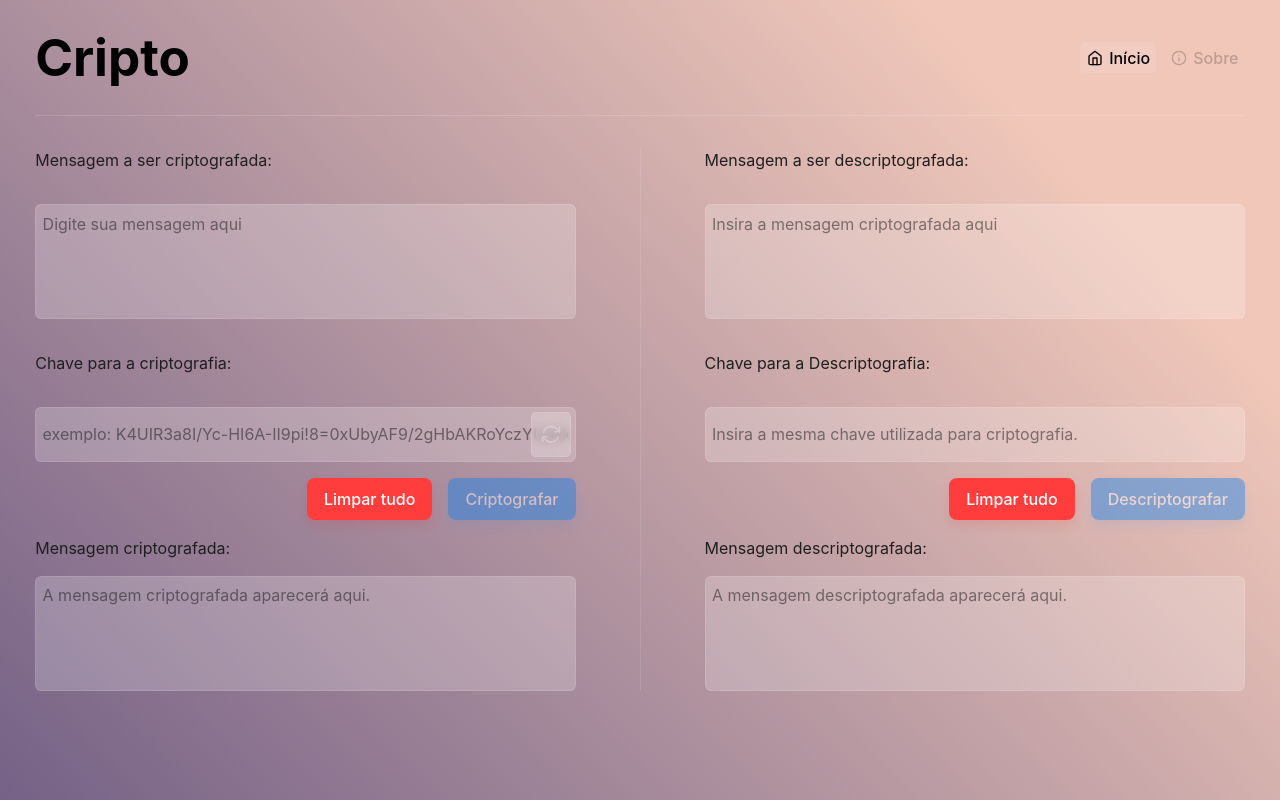
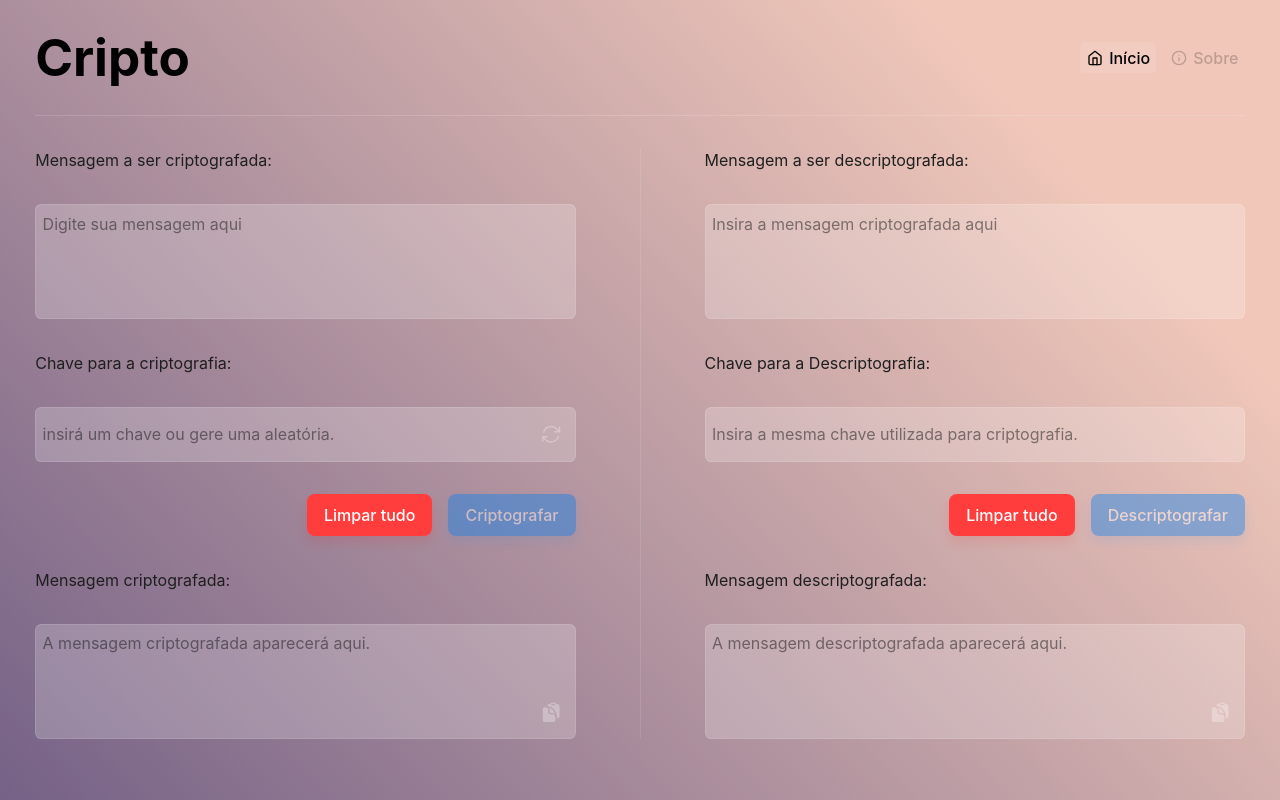
Before and after one commit to Wendell47/Cripto, a React (Vite) app: page / in a window 1280 px wide. Built offline with nearby package versions, Linux system fonts and the light colour scheme.

Commit message:
[#1]🎨style: added function button copy and animation

```diff
--- a/src/pages/App.jsx
+++ b/src/pages/App.jsx
@@ -1,7 +1,7 @@
 import { useEffect, useState } from 'react'
 import '../styles/App.css'
 import CryptoJS from 'crypto-js'
-import { HiArrowPath } from 'react-icons/hi2';
+import { HiArrowPath, HiClipboard, HiClipboardDocument, HiCheckCircle } from 'react-icons/hi2';
 
 function App() {
   const [isDisabled, setIsDisabled] = useState(true);
@@ -58,13 +58,19 @@ function App() {
     function copyMessage(id,text){
 
     if (text !== '' && !text.includes('err')){
-      const copyDiv = document.querySelector(`#${id} .copy_alert`)
-    copyDiv.classList.add('active');
-    setTimeout(() => {copyDiv.classList.remove('active')},580)
+
+      const icon_copy = document.querySelector(`#${id} .icons_copy_wrapper svg:first-child`)
+      const icon_check = document.querySelector(`#${id} .icons_copy_wrapper svg:last-child`)
+      icon_copy.classList.add('transition_icon');
+      icon_check.classList.add('transition_icon_hide');
+    setTimeout(() => {
+      icon_copy.classList.remove('transition_icon');
+      icon_check.classList.remove('transition_icon_hide');
+    },480)
     navigator.clipboard.writeText(text)
     }
+  }
 
-  }
 
 
   function generateRandomKey(){
@@ -78,6 +84,12 @@ function App() {
         chave += Math.floor(Math.random() * 16).toString(16);
     }
     setSecretKey(chave)
+  }
+
+  function pasterRandomKey(){
+    if(secretKey){
+      setSecretKeyToDecrypt(secretKey)
+    }
   }
 
   useEffect(() => {
@@ -97,86 +109,115 @@ function App() {
     else{
       setIsDisabledSecondary(true)
     }
-
+    const button = document.querySelector('#paster_button');
+    if(secretKey){
+      button.classList.remove('hide')
+    }else{
+      button.classList.add('hide')
+    }
 
   },[secretKey, messageToEncrypt,messageToDecrypt,secretKeyToDecrypt])
 
+  setTimeout(()=>{
+    const animation = document.querySelector('.random_key_btn')
+    animation.classList.remove('animation2')
+  },1800)
   return (
     <>
 
       <div className='Content-Area'>
           <div>
               <label  htmlFor='input_message_Encrypt'>
-
                 <p>Mensagem a ser criptografada:</p>
                 <textarea
                 value={messageToEncrypt}
                 placeholder='Digite sua mensagem aqui'
                 onChange={e => setMessageToEncrypt(e.target.value)}
-                id='input_message_Encrypt'/>
+                id='input_message_Encrypt'
+                />
+              </label>
+              <label htmlFor='input_key_Encrypt'>
                     <p> Chave para a criptografia:</p>
                     <div className='input_key_wrapper'>
-                    <input type='text'
+                    <input
+                    id='input_key_Encrypt'
+                    type='text'
                     value={secretKey}
                     onChange={e => setSecretKey(e.target.value)}
-                    placeholder='exemplo: K4UIR3a8I/Yc-HI6A-II9pi!8=0xUbyAF9/2gHbAKRoYczYUykkfQw!XjaIh!Qta5-OR0KFInpqtk3FK'
+                    placeholder='insirá um chave ou gere uma aleatória.'
                     />
-                    <span className='random_key_btn' onClick={generateRandomKey}><HiArrowPath/></span>
+                    <span className='random_key_btn animation2' onClick={generateRandomKey}><HiArrowPath/></span>
                     </div>
               </label>
 
-              <div className='buttons_area'>
+              <div className='buttons_wrapper'>
                   <button className='btn secondary'  id="clean_Message_input" onClick={() =>{cleanInput('clean_Message_input')}}>Limpar tudo</button>
                   <button className='btn primary' onClick={() => encryptMessage('input_Encrypt_result')} disabled={isDisabled}>Criptografar</button>
               </div>
+              <label htmlFor='input_Encrypt_result'>
               <p>Mensagem criptografada:</p>
               <div className='textarea_wrapper' id='encrypted_result_wrapper'>
               <textarea
               id='input_Encrypt_result'
               value={encryptedMessage}
-              onClick={() => copyMessage('encrypted_result_wrapper',encryptedMessage)}
               placeholder='A mensagem criptografada aparecerá aqui.'
               readOnly></textarea>
-              <div className='copy_alert'>Copiado ✓</div>
+               <span className='random_key_btn flex-bottom' onClick={() => copyMessage('encrypted_result_wrapper',encryptedMessage)}>
+               <div className='icons_copy_wrapper'>
+                  <HiClipboardDocument className='copy_icon'/>
+                  <HiCheckCircle className='check_icon'/>
                </div>
+              </span>
+              </div>
+              </label>
           </div>
           <span className='line_divisor'></span>
           <div>
           <label htmlFor='input_message_Decrypt'>
-
                 <p>Mensagem a ser descriptografada:</p>
                 <textarea
                 value={messageToDecrypt}
                 placeholder='Insira a mensagem criptografada aqui'
                 onChange={e => setMessageToDecrypt(e.target.value)}
                 id='input_message_Decrypt'/>
+          </label>
+          <label htmlFor='input_key_Decrypt'>
                 <p> Chave para a Descriptografia:</p>
+                <div className='input_key_wrapper'>
                   <input
+                  id='input_key_Decrypt'
                   type='text'
                   value={secretKeyToDecrypt}
                   onChange={e => setSecretKeyToDecrypt(e.target.value)}
                   placeholder='Insira a mesma chave utilizada para criptografia.'
                   />
-
+                  <span className='random_key_btn hide' id ='paster_button'onClick={pasterRandomKey}><HiClipboard/></span>
+                </div>
           </label>
 
-              <div className='buttons_area'>
+              <div className='buttons_wrapper'>
               <button className='btn secondary'  id="clean_Message_input_secondary"
               onClick={() =>{cleanInput('clean_Message_input_secondary')}}
               >Limpar tudo</button>
               <button className='btn primary' onClick={() =>decryptMessage('input_Decrypt_result')} disabled={isDisabledSecondary}>Descriptografar</button>
               </div>
+              <label htmlFor='input_Decrypt_result'>
               <p>Mensagem descriptografada:</p>
               <div className='textarea_wrapper' id='decrypted_result_wrapper'>
               <textarea
               type='text'
               id="input_Decrypt_result"
               value={decryptedMessage}
-              onClick={() => copyMessage('decrypted_result_wrapper',decryptedMessage)}
               placeholder='A mensagem descriptografada aparecerá aqui.'
               readOnly/>
-              <div className='copy_alert'>Copiado ✓</div>
+              <span className='random_key_btn flex-bottom' onClick={() => copyMessage('decrypted_result_wrapper',decryptedMessage)}>
+               <div className='icons_copy_wrapper'>
+                  <HiClipboardDocument className='copy_icon '/>
+                  <HiCheckCircle className='check_icon '/>
                </div>
+              </span>
+              </div>
+              </label>
           </div>
       </div>
     </>
--- a/src/styles/App.css
+++ b/src/styles/App.css
@@ -22,6 +22,9 @@
   background-color: #42a0f8;
   box-shadow: 0px 8px 16px hsl(209deg 100% 50% / 42%)
 }
+.primary:focus-visible,.secondary:focus-visible{
+  border:1px solid rgba(255, 255, 255, 0.61);
+}
 .secondary{
   color: white;
   background-color: rgb(255 61 61);
@@ -42,7 +45,7 @@ justify-content: space-between;
   flex: 1;
   display: flex;
   flex-direction: column;
-  gap: 1rem;
+  gap: 2rem;
 }
 .input_key_wrapper{
   width: 100%;
@@ -50,7 +53,7 @@ justify-content: space-between;
   flex-direction: column;
   position: relative;
 }
-.buttons_area{
+.buttons_wrapper{
   display: flex;
  justify-content: end;
   gap: 1rem;
@@ -75,21 +78,28 @@ justify-content: space-between;
   width: 40px;
   border-radius: .3rem ;
   margin: .3rem;
-  background: var(--background-color-theme);
+  background: transparent;
  color: rgba(255, 255, 255, 0.301);
- border: 1px solid var(--border-color-theme);
-  backdrop-filter: blur(5px);
+ /*border: 1px solid var(--border-color-theme);*/
+  backdrop-filter: blur(85px);
   cursor: pointer;
 }
 .random_key_btn,.random_key_btn svg{
   transition: all 150ms;
 }
+
+.flex-bottom{
+  inset-block-start: 62px;
+}
 .random_key_btn.animation svg{
   animation: rotate 180ms linear forwards;
 }
-.random_key_btn:hover{
-  background: var(--background-color-theme),;
- color: rgba(255, 255, 255, 0.486);
+.random_key_btn.animation2 svg{
+  animation: Highlights-Random-button  600ms ease-out 600ms reverse;
+}
+.input_key_wrapper:hover .random_key_btn, .random_key_btn:hover, input:focus-visible .random_key_btn, .textarea_wrapper:hover .random_key_btn{
+  background: rgb(0 126 245);
+  color: rgba(255, 255, 255, 0.486);
 }
 .random_key_btn:hover svg{
   rotate: 10deg;
@@ -134,18 +144,20 @@ justify-content: space-between;
   .line_divisor{
       width: 100%;
       height: 1px;
-
   }
 
 }
 @media (max-width:799px){
-  .buttons_area{
+  .buttons_wrapper{
     flex-direction: column-reverse;
     text-align: center;
   }
+  .Content-Area{
+    gap: 3rem;
+  }
   #root{
     padding: 1rem;
-    padding-top: 2rem;
+    padding-top: 3rem;
   }
 }
 
@@ -172,3 +184,41 @@ justify-content: space-between;
     transform: translateY(0);
   }
 }
+
+.icons_copy_wrapper{
+  position: relative;
+  display: grid;
+  place-items: center;
+}
+.icons_copy_wrapper > svg{
+  position: absolute;
+}
+.check_icon{
+ opacity: 0;
+ visibility: visible;
+}
+.transition_icon{
+  animation: transition_icon 480ms linear ;
+}
+.transition_icon_hide{
+  animation: transition_icon_hide 380ms 40ms  linear ;
+}
+@keyframes Highlights-Random-button {
+  0%{rotate:  0deg;}
+  30%{rotate: 40deg;}
+  50%{rotate: 0deg;}
+  70%{rotate: 40deg;}
+  100%{rotate:0deg;}
+}
+@keyframes transition_icon {
+  0%{transform: scale(1.0); opacity: 1;}
+  20%{transform: scale(0.4);opacity: 0;}
+  80%{transform: scale(0.4);opacity: 0;}
+  100%{transform: scale(1); opacity: 1;}
+}
+@keyframes transition_icon_hide {
+  0%{  transform: scale(0.4);opacity: 0;}
+  20%{ transform: scale(1);  opacity: 1;}
+  80%{ transform: scale(1);  opacity: 1;}
+  100%{transform: scale(0.4);opacity: 0;}
+}
```
Lines whose indentation alone changed are shown as unchanged.
